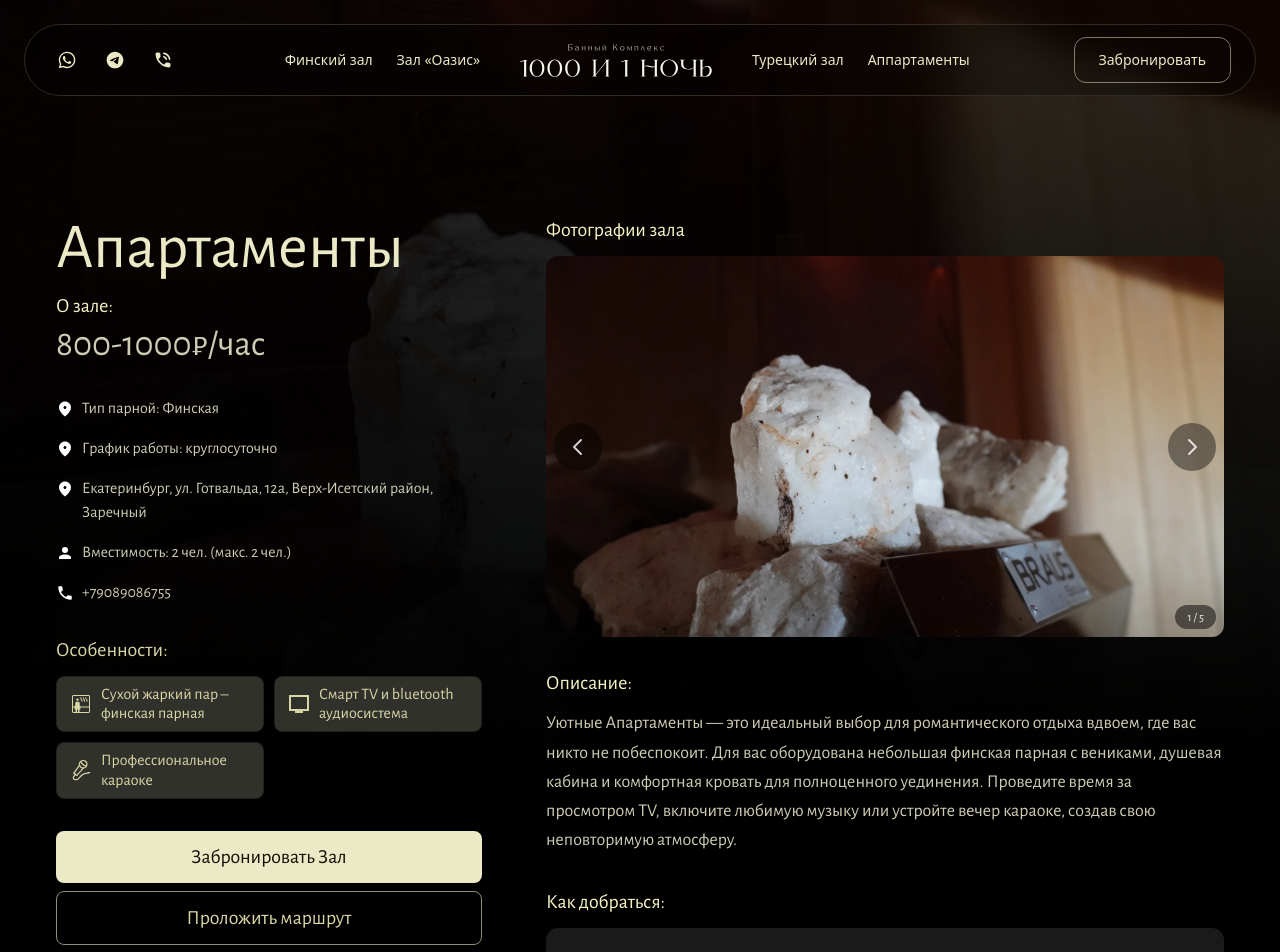
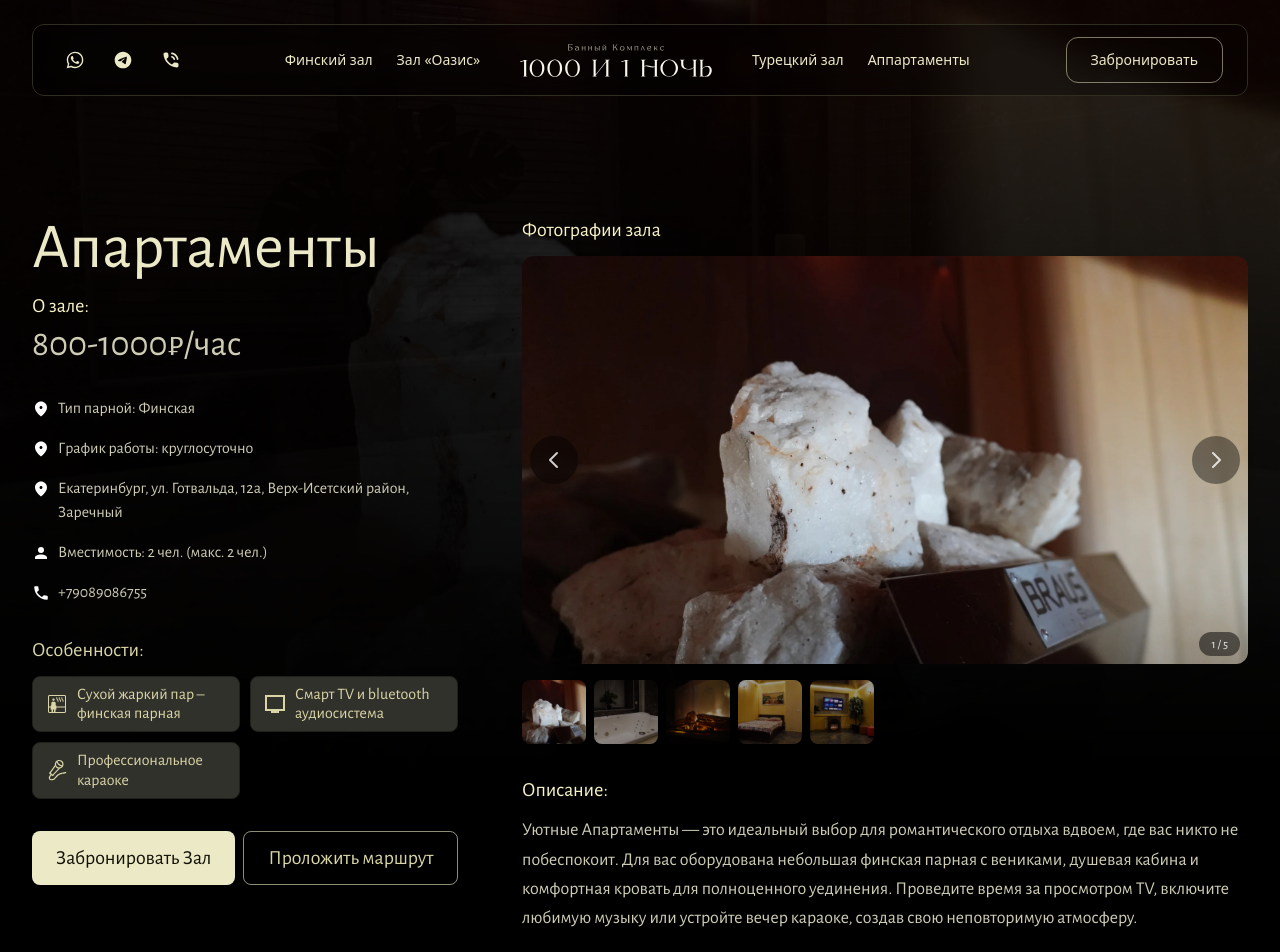
Before and after one commit to Purks1337/sasauni, a Next.js app: page /rooms/apps in a window 1280 px wide. Shown: the top 952 px of the page. Built offline with nearby package versions, Linux system fonts and the light colour scheme.

Commit message:
Новый лейаут готов

```diff
--- a/src/features/view-room/ui/room-view.tsx
+++ b/src/features/view-room/ui/room-view.tsx
@@ -55,6 +55,17 @@ export function RoomView({ room, slug }: RoomViewProps) {
   const nextIndex = ((page + 1) % images.length + images.length) % images.length;
 
   const paginate = (newDirection: number) => setPage([page + newDirection, newDirection]);
+
+  const goToPage = (newPageIndex: number) => {
+    const currentImageIndex = (page % images.length + images.length) % images.length;
+    if (newPageIndex === currentImageIndex) return;
+    const pageDiff = newPageIndex - currentImageIndex;
+    const potentialPage1 = page + pageDiff;
+    const potentialPage2 = pageDiff > 0 ? potentialPage1 - images.length : potentialPage1 + images.length;
+    const newPage = Math.abs(page - potentialPage1) < Math.abs(page - potentialPage2) ? potentialPage1 : potentialPage2;
+    setPage([newPage, newPage > page ? 1 : -1]);
+  };
+
   const handleDragEnd = (e: MouseEvent | TouchEvent | PointerEvent, { offset, velocity }: PanInfo) => {
     const swipe = swipePower(offset.x, velocity.x);
     if (swipe < -swipeConfidenceThreshold) paginate(1);
@@ -84,11 +95,10 @@ export function RoomView({ room, slug }: RoomViewProps) {
         initial={{ opacity: 0, y: 20 }}
         animate={{ opacity: 1, y: 0, transition: { duration: 0.5, ease: "easeOut" } }}
         exit={{ opacity: 0, y: -20, transition: { duration: 0.3, ease: "easeIn" } }}
-        className="px-6"
       >
-        <div className="flex w-full flex-col lg:flex-row lg:gap-x-12 xl:gap-x-16">
+        <div className="flex w-full flex-col min-[1140px]:flex-row min-[1140px]:gap-x-12 xl:gap-x-16">
           {/* Left Column */}
-          <div className="lg:w-[40%] xl:w-[426px] flex-shrink-0 space-y-8">
+          <div className="px-2 sm:px-0 min-[1140px]:w-[40%] xl:w-[426px] flex-shrink-0 space-y-8">
             <div className="space-y-3">
               <h1 className="text-4xl sm:text-5xl lg:text-[64px] font-medium text-[#EBE9C6] leading-none">
                 {room.title}
@@ -133,23 +143,23 @@ export function RoomView({ room, slug }: RoomViewProps) {
               </div>
             </div>
 
-            <div className="space-y-2">
-              <a href={room.phone} className="w-full inline-flex items-center justify-center bg-[#EBE9C6] hover:bg-[color:var(--accent)] text-[#131207] rounded-lg px-6 py-3 text-xl font-medium transition-colors">
+            <div className="flex flex-col sm:flex-row gap-2">
+              <a href={room.phone} className="flex-1 whitespace-nowrap inline-flex items-center justify-center bg-[#EBE9C6] hover:bg-[color:var(--accent)] text-[#131207] rounded-lg px-3 sm:px-6 py-3 text-xl font-medium transition-colors">
                 Забронировать Зал
               </a>
-              <a href={room.mapLink} target="_blank" rel="noopener noreferrer" className="w-full inline-flex items-center justify-center border border-[#EBE9C6]/60 hover:border-[color:var(--accent)] text-[#D9D5A6] hover:text-[color:var(--accent)] rounded-lg px-6 py-3 text-xl font-normal transition-colors">
+              <a href={room.mapLink} target="_blank" rel="noopener noreferrer" className="flex-1 whitespace-nowrap inline-flex items-center justify-center border border-[#EBE9C6]/60 hover:border-[color:var(--accent)] text-[#D9D5A6] hover:text-[color:var(--accent)] rounded-lg px-3 sm:px-6 py-3 text-xl font-normal transition-colors">
                 Проложить маршрут
               </a>
             </div>
           </div>
 
           {/* Right Column */}
-          <div className="mt-8 lg:mt-0 lg:flex-1 space-y-8">
+          <div className="mt-8 min-[1140px]:mt-0 min-[1140px]:flex-1 space-y-8 min-w-0">
             <div className="space-y-3">
-              <p className="text-xl font-medium text-[#F7F3C4]">Фотографии зала</p>
+              <p className="px-2 sm:px-0 text-xl font-medium text-[#F7F3C4]">Фотографии зала</p>
               {images && images.length > 0 && (
                 <div className="sticky top-28">
-                  <div className="relative aspect-video w-full overflow-hidden rounded-xl flex items-center justify-center" onWheel={handleWheel}>
+                  <div className="relative aspect-video w-full overflow-hidden rounded-xl flex items-center justify-center">
                     <AnimatePresence initial={false} custom={direction}>
                       <motion.div
                         key={page}
@@ -189,6 +199,32 @@ export function RoomView({ room, slug }: RoomViewProps) {
                       </>
                     )}
                   </div>
+
+                  {images.length > 1 && (
+                    <div className="mt-4 flex gap-2 overflow-x-auto hide-scrollbar px-2 sm:px-0">
+                      {images.map((imgSrc, index) => (
+                        <button
+                          key={imgSrc}
+                          onClick={() => goToPage(index)}
+                          aria-label={`Переключить на фото ${index + 1}`}
+                          className={`relative aspect-square w-16 h-16 rounded-lg overflow-hidden transition-all duration-200 focus:outline-none flex-shrink-0 ${
+                            imageIndex === index
+                              ? 'opacity-100'
+                              : 'opacity-60 hover:opacity-100'
+                          }`}
+                        >
+                          <Image
+                            src={imgSrc}
+                            alt={`Миниатюра фото ${index + 1}`}
+                            fill
+                            sizes="64px"
+                            className="object-cover"
+                          />
+                        </button>
+                      ))}
+                    </div>
+                  )}
+
                   {images.length > 2 && (
                      <div style={{ position: 'absolute', width: 1, height: 1, top: -9999, left: -9999, pointerEvents: 'none', opacity: 0, visibility: 'hidden' }}>
                         <Image src={images[nextIndex]} alt="" width={1} height={1} priority={false} />
@@ -199,14 +235,14 @@ export function RoomView({ room, slug }: RoomViewProps) {
               )}
             </div>
 
-            <div className="space-y-3">
+            <div className="px-2 sm:px-0 space-y-3">
               <p className="text-xl font-medium text-[#F7F3C4]">Описание:</p>
               <p className="text-lg text-[#CECCB4] leading-relaxed">
                 {room.description}
               </p>
             </div>
 
-            <div className="space-y-3">
+            <div className="px-2 sm:px-0 space-y-3">
               <p className="text-xl font-medium text-[#F7F3C4]">Как добраться:</p>
               <YandexMap />
             </div>
--- a/src/styles/globals.css
+++ b/src/styles/globals.css
@@ -67,3 +67,12 @@ img[data-nimg] {
   opacity: 0;
   animation: fade-in 400ms ease-out forwards;
 }
+
+/* Utility to hide scrollbars */
+@utility hide-scrollbar {
+  -ms-overflow-style: none; /* IE and Edge */
+  scrollbar-width: none; /* Firefox */
+  &::-webkit-scrollbar {
+    display: none; /* Chrome, Safari, and Opera */
+  }
+}
--- a/src/widgets/header/ui/header.tsx
+++ b/src/widgets/header/ui/header.tsx
@@ -15,12 +15,12 @@ interface HeaderProps {
 export function Header({ bookingPhone = 'tel:+79089086755' }: HeaderProps) {
   return (
     <div className="sticky top-0 z-30 py-3 sm:py-6">
-      <div className="max-w-7xl mx-auto w-full px-2 sm:px-6">
+      <div className="max-w-7xl mx-auto w-full px-2 sm:px-6 lg:px-8">
         {/* Header Bar */}
-        <div className="bg-black/30 backdrop-blur-md border border-[#2E2D1F] rounded-full px-4 sm:px-[24px] py-3 flex items-center justify-between gap-4 relative z-20">
+        <div className="bg-black/30 backdrop-blur-md border border-[#2E2D1F] rounded-xl px-4 sm:px-[24px] py-3 flex items-center justify-between gap-4 relative z-20">
           {/* Left side: Social/phone icons on desktop, logo on mobile */}
           <div className="flex items-center gap-3">
-            <div className="hidden sm:flex items-center gap-3">
+            <div className="hidden min-[1140px]:flex items-center gap-3">
               <a href="https://wa.me/79089086755" aria-label="WhatsApp" className="inline-flex p-2 rounded-lg hover:bg-[#EBE9C6]/10 transition-colors">
                 <WhatsappIcon className="w-5 h-5 text-[#EBE9C6]" />
               </a>
@@ -31,13 +31,13 @@ export function Header({ bookingPhone = 'tel:+79089086755' }: HeaderProps) {
                 <PhoneIcon className="w-5 h-5 text-[#EBE9C6]" />
               </a>
             </div>
-            <div className="sm:hidden">
+            <div className="min-[1140px]:hidden">
               <Logo className="w-40 h-auto" />
             </div>
           </div>
 
           {/* Center: Desktop Navigation & Logo */}
-          <div className="hidden sm:flex items-center gap-x-10">
+          <div className="hidden min-[1140px]:flex items-center gap-x-10">
             <div className="flex items-center gap-x-6">
               <Link href="/rooms/fin" className="text-[#EBE9C6] text-sm font-system hover:text-[color:var(--accent)] transition-colors">
                 Финский зал
@@ -59,7 +59,7 @@ export function Header({ bookingPhone = 'tel:+79089086755' }: HeaderProps) {
 
           {/* Right side: Book button on desktop, burger on mobile */}
           <div className="flex items-center gap-3">
-            <a href={bookingPhone} className="border border-[#EBE9C6]/50 rounded-xl px-6 py-3 text-[#EBE9C6] text-sm font-system hover:border-[color:var(--accent)] hover:text-[color:var(--accent)] transition-colors hidden sm:block">
+            <a href={bookingPhone} className="border border-[#EBE9C6]/50 rounded-xl px-6 py-3 text-[#EBE9C6] text-sm font-system hover:border-[color:var(--accent)] hover:text-[color:var(--accent)] transition-colors hidden min-[1140px]:block">
               Забронировать
             </a>
             <MobileMenu />
--- a/src/widgets/header/ui/mobile-menu.tsx
+++ b/src/widgets/header/ui/mobile-menu.tsx
@@ -18,7 +18,7 @@ export function MobileMenu() {
         aria-label="Открыть меню"
         aria-expanded={isMenuOpen}
         onClick={openMenu}
-        className="sm:hidden rounded-lg w-10 h-10 bg-[#EBE9C6] flex flex-col items-center justify-center active:scale-[0.98] transition-transform"
+        className="min-[1140px]:hidden rounded-lg w-10 h-10 bg-[#EBE9C6] flex flex-col items-center justify-center active:scale-[0.98] transition-transform"
       >
         <span className="block w-6 h-[2px] bg-black" />
         <span className="block w-6 h-[2px] bg-black mt-1.5" />
@@ -30,9 +30,9 @@ export function MobileMenu() {
           <button
             aria-label="Закрыть меню"
             onClick={closeMenu}
-            className="sm:hidden fixed inset-0 z-[100] bg-black/60"
+            className="min-[1140px]:hidden fixed inset-0 z-[100] bg-black/60"
           />
-          <div className="sm:hidden fixed right-0 top-0 z-[110] h-full w-80 max-w-[80%] bg-[#11100A] border-l border-[#2E2D1F] p-5 flex flex-col gap-6">
+          <div className="min-[1140px]:hidden fixed right-0 top-0 z-[110] h-full w-80 max-w-[80%] bg-[#11100A] border-l border-[#2E2D1F] p-5 flex flex-col gap-6">
             <div className="flex items-center justify-between">
               <span className="text-[#F8F8EC] text-lg">Меню</span>
               <button
```
